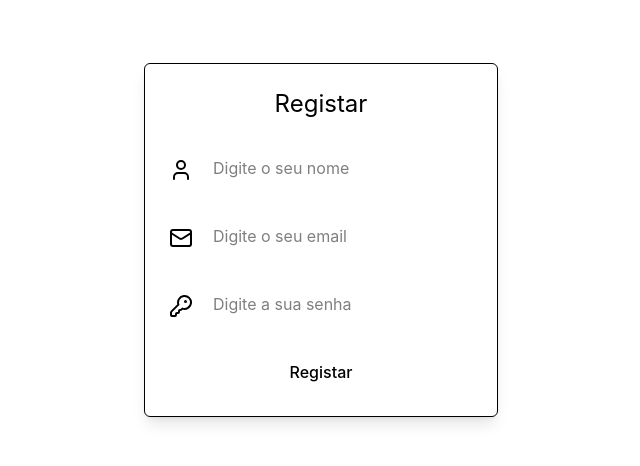
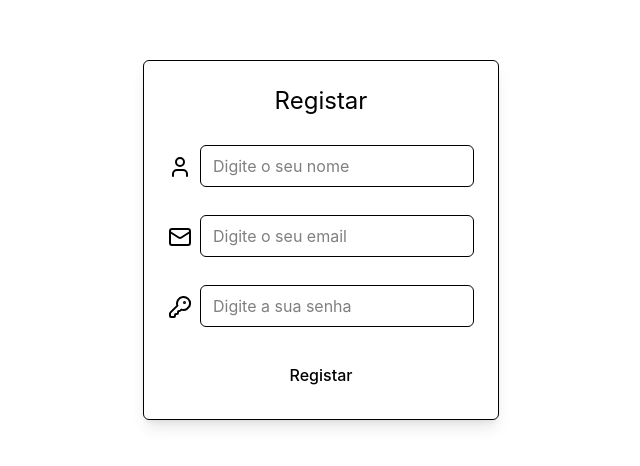
Before and after one commit to Rodrigo0133/Gestor-de-despesas, a React (Vite) app: page /Registrar in a window 1280 px wide. Shown: the part 160-626 px from the top of the page, without its empty margins (319-959 px from the left). Built offline with nearby package versions, Linux system fonts and the light colour scheme.

Commit message:
criação de um componente input

```diff
--- a/src/Registrar.tsx
+++ b/src/Registrar.tsx
@@ -1,6 +1,7 @@
 import { KeyRound, Mail, User } from "lucide-react";
 import { useState, type FormEvent } from "react";
 import { useNavigate } from "react-router";
+import Input from "./components/Input";
 
 function Registrar() {
   const navigate = useNavigate();
@@ -49,11 +50,10 @@ function Registrar() {
           <label htmlFor="nome" className="mr-2 translate-y-2.5">
             <User />
           </label>
-          <input
+          <Input
             id="nome"
             value={nome}
             placeholder="Digite o seu nome"
-            className="w-full border-primary/20 px-3 py-2 rounded-md focus:border-primary focus:ring-2"
             onChange={(event) => setNome(event.target.value)}
           />
         </div>
@@ -61,12 +61,11 @@ function Registrar() {
           <label htmlFor="email" className="mr-2 translate-y-2.5">
             <Mail />
           </label>
-          <input
+          <Input
             type="email"
             value={email}
             id="email"
             placeholder="Digite o seu email"
-            className="w-full border-primary/20 px-3 py-2 rounded-md focus:border-primary focus:ring-2"
             onChange={(event) => setEmail(event.target.value)}
           />
         </div>
@@ -74,12 +73,11 @@ function Registrar() {
           <label htmlFor="senha" className="mr-2 translate-y-2.5">
             <KeyRound />
           </label>
-          <input
+          <Input
             type="password"
             id="senha"
             value={senha}
             placeholder="Digite a sua senha"
-            className="w-full border-primary/20 px-3 py-2 rounded-md focus:border-primary focus:ring-2"
             onChange={(event) => setsenha(event.target.value)}
           />
         </div>
--- /dev/null
+++ b/src/components/Input.tsx
@@ -0,0 +1,14 @@
+import type { ComponentProps } from "react";
+
+type InputProps = ComponentProps<"input">;
+
+function Input({ className = "", ...props }: InputProps) {
+  return (
+    <input
+      {...props}
+      className={`w-full rounded-md border border-primary/20 px-3 py-2 outline-none focus:border-primary focus:ring-2 focus:ring-primary/20 ${className}`}
+    />
+  );
+}
+
+export default Input;
--- a/src/main.tsx
+++ b/src/main.tsx
@@ -14,6 +14,7 @@ const router = createBrowserRouter([
     path: "/Registrar",
     element: <Registrar />
   }
+
 ]);
 
 createRoot(document.getElementById("root")!).render(
```
Also changed, not shown: src/login.tsx (added).
